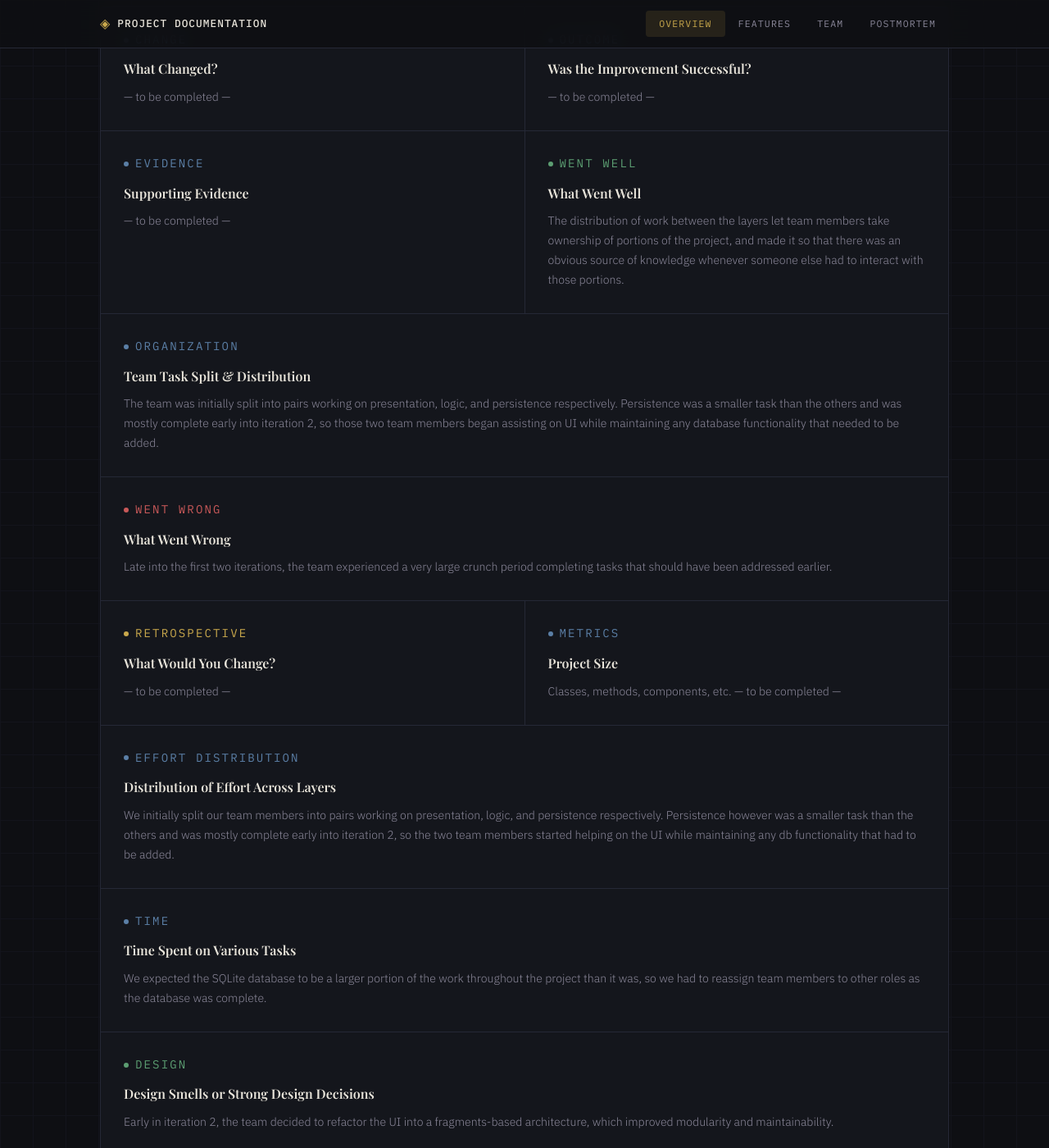
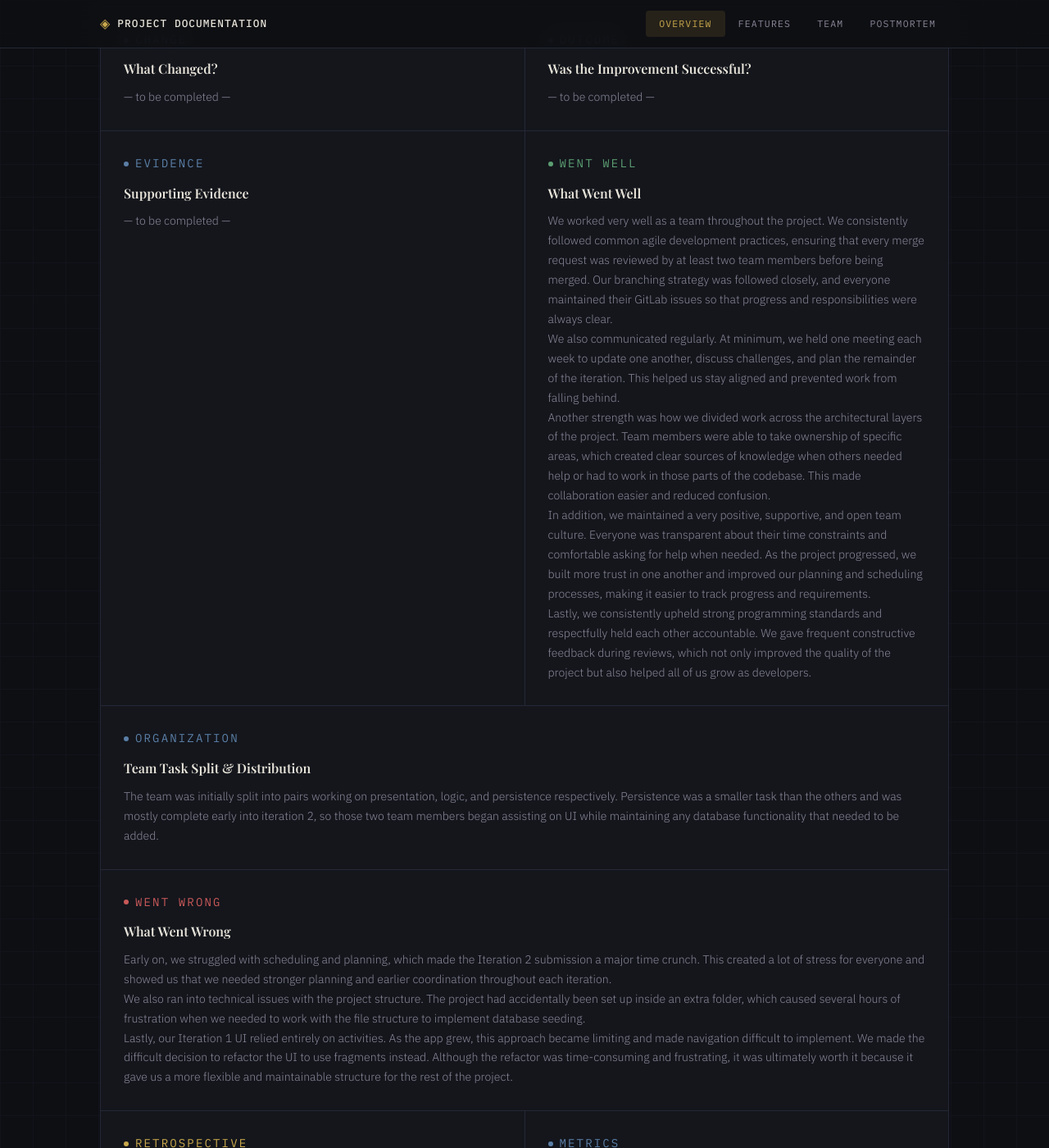
Before and after one commit to AlonSlonimsky/DISKussMe, a Jekyll site: the page built from index.html, in a window 1280 px wide and 1400 px high, scrolled down 4140 px. Shown: the whole window at 82% size. Built offline with Jekyll 4.4.1, drawn with Linux system fonts in a browser that asks for light colours.

Commit message:
added what went wrong and well

```diff
--- a/index.html
+++ b/index.html
@@ -355,8 +355,23 @@ of 20 or more new posts per week sustained over that same period.</p>
       <div class="pm-item">
         <p class="pm-item-label good">Went Well</p>
         <h3>What Went Well</h3>
-        <p>The distribution of work between the layers let team members take ownership of portions of the project,
-          and made it so that there was an obvious source of knowledge whenever someone else had to interact with those portions.</p>
+        <p>We worked very well as a team throughout the project. We consistently followed common agile development practices, ensuring that every merge request was reviewed by at least two team members before being merged. Our branching strategy was followed closely, and everyone maintained their GitLab issues so that progress and responsibilities were always clear.
+
+            <br>
+
+          We also communicated regularly. At minimum, we held one meeting each week to update one another, discuss challenges, and plan the remainder of the iteration. This helped us stay aligned and prevented work from falling behind.
+
+            <br>
+
+          Another strength was how we divided work across the architectural layers of the project. Team members were able to take ownership of specific areas, which created clear sources of knowledge when others needed help or had to work in those parts of the codebase. This made collaboration easier and reduced confusion.
+
+            <br>
+
+          In addition, we maintained a very positive, supportive, and open team culture. Everyone was transparent about their time constraints and comfortable asking for help when needed. As the project progressed, we built more trust in one another and improved our planning and scheduling processes, making it easier to track progress and requirements.
+
+            <br>
+
+          Lastly, we consistently upheld strong programming standards and respectfully held each other accountable. We gave frequent constructive feedback during reviews, which not only improved the quality of the project but also helped all of us grow as developers. </p>
       </div>
 
       <!-- Task split -->
@@ -376,8 +391,15 @@ of 20 or more new posts per week sustained over that same period.</p>
         <p class="pm-item-label bad">Went Wrong</p>
         <h3>What Went Wrong</h3>
         <p>
-          Late into the first two iterations, the team experienced a very large crunch period
-          completing tasks that should have been addressed earlier.
+          Early on, we struggled with scheduling and planning, which made the Iteration 2 submission a major time crunch. This created a lot of stress for everyone and showed us that we needed stronger planning and earlier coordination throughout each iteration.
+
+  <br>
+
+We also ran into technical issues with the project structure. The project had accidentally been set up inside an extra folder, which caused several hours of frustration when we needed to work with the file structure to implement database seeding.
+
+  <br>
+
+Lastly, our Iteration 1 UI relied entirely on activities. As the app grew, this approach became limiting and made navigation difficult to implement. We made the difficult decision to refactor the UI to use fragments instead. Although the refactor was time-consuming and frustrating, it was ultimately worth it because it gave us a more flexible and maintainable structure for the rest of the project.
         </p>
       </div>
 
```
